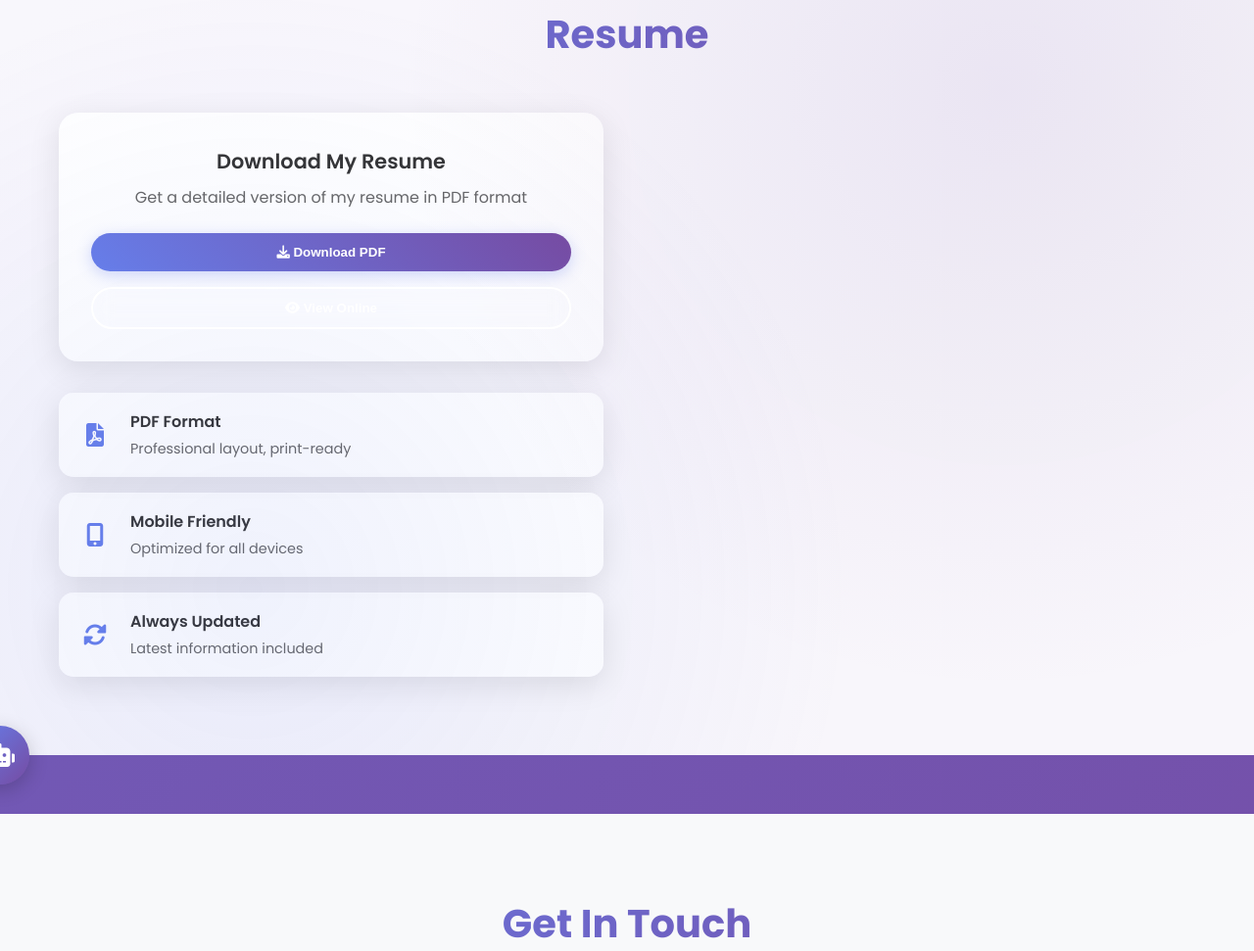
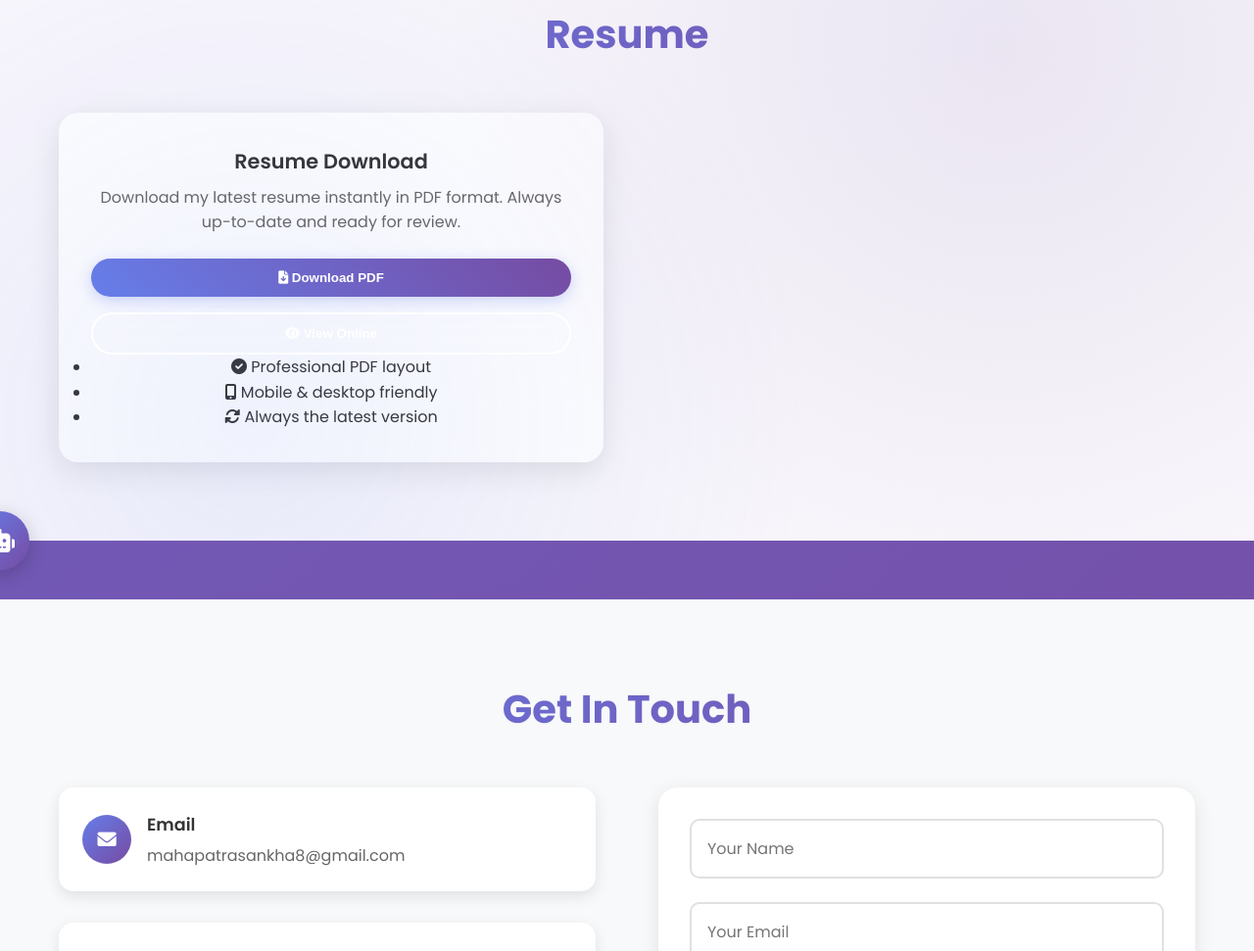
Before and after one commit to monkifys/Personal-Portfolio, a plain HTML site: page index.html in a window 1280 px wide. Shown: the part 6458-7429 px from the top of the page at 98% size. Drawn offline with Linux system fonts and the light colour scheme.

Commit message:
Update index.html

```diff
--- a/index.html
+++ b/index.html
@@ -609,48 +609,28 @@
     <div class="container">
         <h2 class="section-title">Resume</h2>
         <div class="resume-content">
-                <!-- Removed static resume preview. Only actions and features remain. -->
             <div class="resume-actions">
                 <div class="resume-download">
-                        <h3>Download My Resume</h3>
-                        <p>Get a detailed version of my resume in PDF format</p>
+                    <h3>Resume Download</h3>
+                    <p>Download my latest resume instantly in PDF format. Always up-to-date and ready for review.</p>
                     <div class="download-buttons">
                         <button class="btn btn-primary" onclick="downloadResume('pdf')">
-                                <i class="fas fa-download"></i> Download PDF
+                            <i class="fas fa-file-download"></i> Download PDF
                         </button>
                         <button class="btn btn-secondary" onclick="viewResumeOnline()">
                             <i class="fas fa-eye"></i> View Online
                         </button>
                     </div>
-                    </div>
-                    <div class="resume-features">
-                        <div class="feature-item">
-                            <i class="fas fa-file-pdf"></i>
-                            <div>
-                                <h4>PDF Format</h4>
-                                <p>Professional layout, print-ready</p>
-                            </div>
-                        </div>
-                        <div class="feature-item">
-                            <i class="fas fa-mobile-alt"></i>
-                            <div>
-                                <h4>Mobile Friendly</h4>
-                                <p>Optimized for all devices</p>
-                            </div>
-                        </div>
-                        <div class="feature-item">
-                            <i class="fas fa-sync-alt"></i>
-                            <div>
-                                <h4>Always Updated</h4>
-                                <p>Latest information included</p>
-                            </div>
-                        </div>
+                    <ul class="resume-benefits">
+                        <li><i class="fas fa-check-circle"></i> Professional PDF layout</li>
+                        <li><i class="fas fa-mobile-alt"></i> Mobile & desktop friendly</li>
+                        <li><i class="fas fa-sync-alt"></i> Always the latest version</li>
+                    </ul>
                 </div>
             </div>
         </div>
     </div>
 </section>
-
     <!-- AI Chatbot -->
     <div class="ai-chatbot" id="aiChatbot">
         <div class="chatbot-toggle" onclick="toggleChatbot()">
```
Lines whose indentation alone changed are shown as unchanged.
